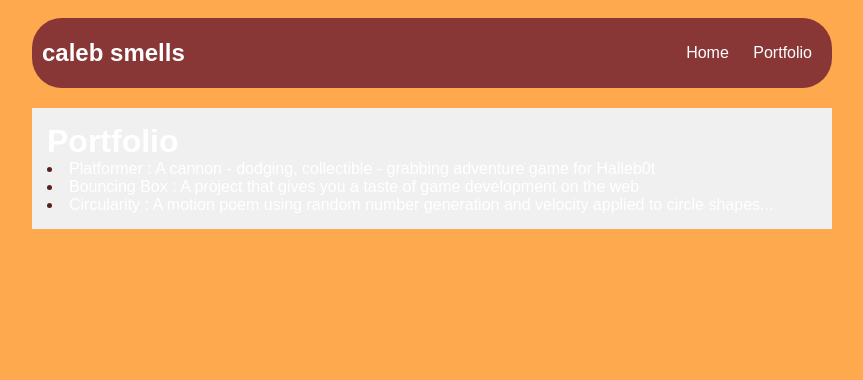
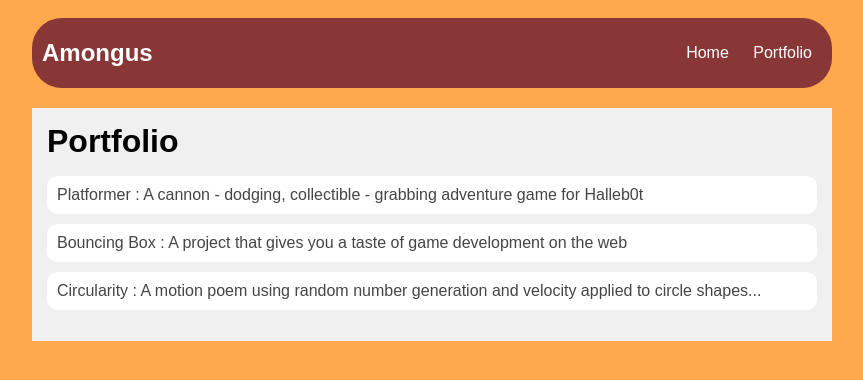
Before and after one commit to hunterschmillyvanilly/hunterschmillyvanilly.github.io, a plain HTML site: page portfolio.html in a window 1280 px wide. Shown: the whole page, without its empty margins (208-1071 px from the left). Drawn offline with Linux system fonts and the light colour scheme.

Commit message:
pushing portfolio

```diff
--- a/portfolio.html
+++ b/portfolio.html
@@ -1,14 +1,14 @@
 <!DOCTYPE HTML>
 <html>
     <head>
-        <title>caleb smells</title>
+        <title>hunteriscool</title>
         <link rel="stylesheet" href="style.css">
     </head>
 
     <body>
       <div id="all-contents">
         <nav>
-            <h1>caleb smells</h1>
+            <h1>Amongus</h1>
             <ul id="nav-ul">
                <li class="nav-li">
                <a class="nav-a" href="index.html">Home</a>
@@ -21,11 +21,11 @@
         <main>
             <div class="content">
                 <h1>Portfolio</h1>
-                <u1 id="portfolio">
+                <ul id="portfolio">
                     <li><a href="projects/platformer/">Platformer : A cannon - dodging, collectible - grabbing adventure game for Halleb0t</a></li>
                     <li><a href="projects/bouncing-box/">Bouncing Box : A project that gives you a taste of game development on the web </a></li>
                     <li><a href="projects/circularity/">Circularity : A motion poem using random number generation and velocity applied to circle shapes...</a></li>
-                </u1>
+                </ul>
             </div>
         </main>
       </div>
--- a/style.css
+++ b/style.css
@@ -62,3 +62,54 @@ main {
 h2, h3 {
     margin: 0px;
 }
+             /* portfolio styles */
+         .content h1 {
+             color: black;
+         }
+
+         #portfolio {
+             list-style-type: none;
+             padding-left: 0;
+         }
+
+         #portfolio li {
+             background: #fff;
+             padding: 10px;
+             border-radius: 10px;
+             margin-bottom: 10px;
+         }
+
+         #portfolio li:hover {
+             background: rgb(94, 94, 94);
+         }
+
+         #portfolio a {
+             text-decoration: none;
+             color: #454545;
+         }
+                  /* portfolio styles */
+                  .content h1 {
+                    color: black;
+                }
+
+                #portfolio {
+                    list-style-type: none;
+                    padding-left: 0;
+                }
+
+                #portfolio li {
+                    background: #fff;
+                    padding: 10px;
+                    border-radius: 10px;
+                    margin-bottom: 10px;
+                }
+
+                #portfolio li:hover {
+                    background: #eee;
+                }
+
+                #portfolio a {
+                    text-decoration: none;
+                    color: #454545;
+                }
+}
```
Also changed, not shown: index.html (+7 -4 lines).
